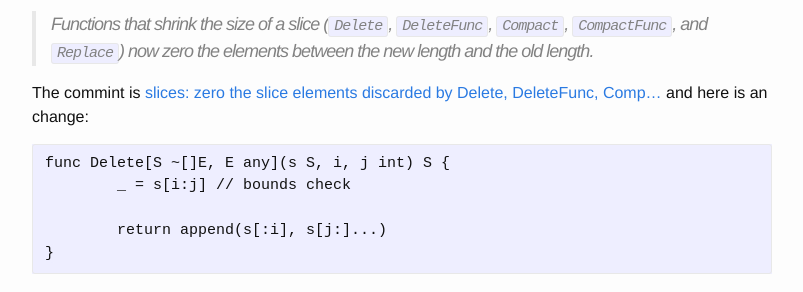
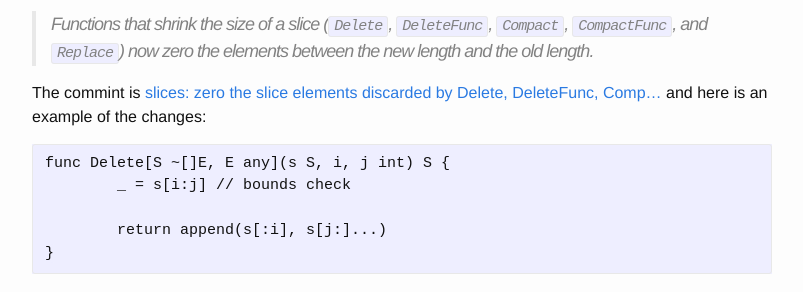
Before and after one commit to badfutures/badfutures.github.io, a Jekyll site: the page built from _posts/2024-08-18-3.GoLangSlices.md, in a window 1280 px wide and 900 px high, scrolled down 2052 px. Shown: the part 176-468 px from the top of the window, without its empty margins (238-1041 px from the left). Built offline with Jekyll 4.4.1, drawn with Linux system fonts in a browser that asks for light colours.

Commit message:
It never stops getting better.

````diff
--- a/_posts/2024-08-18-3.GoLangSlices.md
+++ b/_posts/2024-08-18-3.GoLangSlices.md
@@ -86,7 +86,7 @@ From [Go 1.22 Release Notes](https://go.dev/doc/go1.22)
 > Functions that shrink the size of a slice (`Delete`, `DeleteFunc`, `Compact`, `CompactFunc`, and `Replace`) now zero the elements between the new length and the old length.
 >
 
-The commint is [slices: zero the slice elements discarded by Delete, DeleteFunc, Comp…](https://github.com/golang/go/commit/e21dc702d54e85381a97259db7deec710108279b) and here is an change:
+The commint is [slices: zero the slice elements discarded by Delete, DeleteFunc, Comp…](https://github.com/golang/go/commit/e21dc702d54e85381a97259db7deec710108279b) and here is an example of the changes:
 
 ```
 func Delete[S ~[]E, E any](s S, i, j int) S {
````
